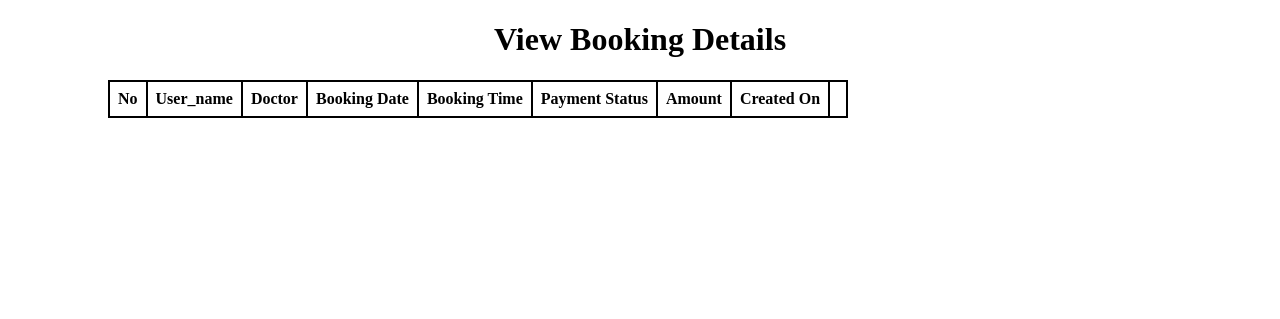
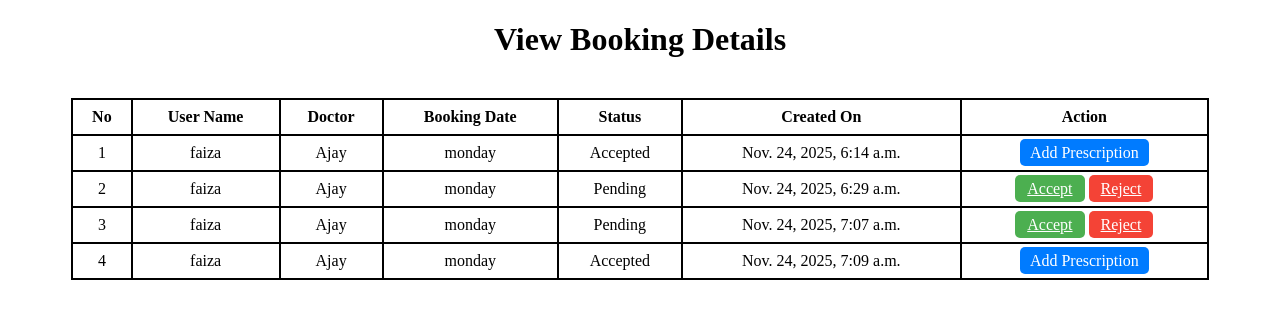
Before and after one commit to unityhealthcare2025-star/Healthcare, a Django app: page /ViewBooking in a window 1280 px wide. Shown: the top 319 px of the page. Run offline with Django 4.2, Linux system fonts and the light colour scheme; data comes from the database, SQL or seed files in the repository; data that the repository does not hold is empty.

Commit message:
24/11/2025

```diff
--- a/healthapp/urls.py
+++ b/healthapp/urls.py
@@ -3,6 +3,7 @@ from django.contrib import admin
 from django.urls import path
 
 from healthapp.views import *
+from healthapp import views
 
 urlpatterns = [
 # //////////////////////////// ADMIN /////////////////////////////
@@ -60,5 +61,13 @@ path('usersfeedback',FeedbackApiView.as_view(), name="usersfeedback"),
 path('doctors-by-hospital/<int:hospital_id>', DoctorsByHospitalAPIView.as_view()),
 path('doctorbooking/<int:id>', BookAppointmentAPIView.as_view()),
 path('availability/<int:doctor_id>', DoctorAvailabilityView.as_view(), name='doctor-availability'),
+path('bookdoctor/<int:lid>',BookDoctor.as_view(), name="bookdoctor"),
+path('BookingHistory/<int:lid>',BookingHistory.as_view(), name="BookingHistory"),
+path('ViewPrescription/<int:id>',ViewPrescriptionAPI.as_view(),name="ViewPrescription"),
+path('ProfileView',ProfileView.as_view(), name="ProfileView"),
+path('Feedback',FeedbackApi.as_view(), name="Feedback"),
+path('ChangePassword',ChangePasswordApi.as_view(), name="ChangePassword"),
+path('accept_booking/<int:id>/', views.accept_booking, name='accept_booking'),
+path('reject_booking/<int:id>/', views.reject_booking, name='reject_booking'),
 
 ]
--- a/healthapp/views.py
+++ b/healthapp/views.py
@@ -8,7 +8,7 @@ from django.shortcuts import render, redirect
 from django.views import View
 from django.http import HttpResponse
 
-from healthapp.serializers import BookingSerializer, ComplaintSerializer, DoctorFeedbackSerializer, LoginSerializer, RegisterSerializer, ViewHospitalSerializeclass
+from healthapp.serializers import *
 from .models import *  # Adjust import based on your project structure
 
 
@@ -137,7 +137,7 @@ class AddDoctor(View):
             f.LOGIN=LoginTable.objects.create(Username=request.POST['UserName'],Password=request.POST['Password'],UserType='Doctor')
             f.HOSPITAL=HospitalTable.objects.get(LOGIN_id=request.session['login_id'])
             f.save()
-            return HttpResponse('''<script>alert("Your old password was entered incorrectly.Please enter it again."); window.location="/UpdateProfile";</script>''')
+            return HttpResponse('''<script>alert("Added Successfully"); window.location="/ManageDoctor";</script>''')
 
 
 
@@ -245,6 +245,18 @@ class ViewBooking(View):
     def get(self,request):
         obj = BookingTable.objects.all()
         return render(request, "Doctor/ViewBooking.html",{'val':obj})
+
+def accept_booking(request, id):
+    booking = BookingTable.objects.get(id=id)
+    booking.Status = "Accepted"
+    booking.save()
+    return redirect('/ViewBooking')  # your booking list page
+
+def reject_booking(request, id):
+    booking = BookingTable.objects.get(id=id)
+    booking.Status = "Rejected"
+    booking.save()
+    return redirect('/ViewBooking')
 
 class UpdateDrProfile(View):
     def get(self,request):
@@ -483,76 +495,92 @@ from django.utils.dateparse import parse_time
 
 class DoctorAvailabilityView(APIView):
     def get(self, request, doctor_id):
+        c = ScheduleTable.objects.filter(DOCTOR__id = doctor_id)
+        serializer = SchedulSerailizer(c,many=True)
+        print("--------------->", serializer.data)
+        return Response(serializer.data,status=HTTP_200_OK)
+
+from rest_framework.views import APIView
+from rest_framework.response import Response
+from rest_framework.status import HTTP_400_BAD_REQUEST, HTTP_200_OK
+from .models import BookingTable, ScheduleTable, UserTable
+from datetime import datetime, timedelta
+
+class BookDoctor(APIView):
+    def post(self, request, lid):
+        print("Request data:", request.data)
+        user = UserTable.objects.get(LOGIN__id = lid)
+        c = BookDoctorSerializer(data = request.data)
+
+        if c.is_valid():
+            c.save(USER=user,Status="Pending")
+            return Response(c.data, status=HTTP_200_OK)
+
+class BookingHistory(APIView):
+    def get(self,request,lid):
+        c = BookingTable.objects.filter(USER__LOGIN__id = lid)
+        serializer = BookingHistorySerializer(c, many=True)
+        print("----------------", serializer.data)
+        return Response(serializer.data, status = HTTP_200_OK)
+
+class ViewPrescriptionAPI(APIView):
+    def get(self,request,id):
+        c = Prescription.objects.filter(BOOKING = id)
+        serializer = PrescriptionSerializer(c, many=True)
+        print(serializer.data)
+        return Response(serializer.data, status = HTTP_200_OK)
+
+class ProfileView(APIView):
+    def get(self,request,lid):
+        c = UserTable.objects.filter(LOGIN_id =lid)
+        serializer = ProfileSerializer(c)
+        return Response(serializer.data, status = HTTP_200_OK)
+    def put(self,request,lid):
+        user = UserTable.objects.get(LOGIN_id = lid)
+        serializer = ProfileSerializer(user, data=request.data)
+        if serializer.is_valid():
+            serializer.save()
+            return Response(serializer.data, status=HTTP_200_OK)
+        return Response(serializer.error, status=HTTP_400_BAD_REQUEST)
+
+class FeedbackApi(APIView):
+    def post(self, request, lid):
+        print(request.data)
         try:
-            doctor = DoctorTable.objects.get(id=doctor_id)
-        except DoctorTable.DoesNotExist:
-            return Response({"error": "Doctor not found"}, status=status.HTTP_404_NOT_FOUND)
+            c = UserTable.objects.get(LOGIN_id=lid)
+        except UserTable.DoesNotExist:
+            return Response({"error": "User not found"}, status=status.HTTP_404_NOT_FOUND)
 
-        # For example: fetch availability for next 7 days
-        today = datetime.today().date()
-        next_seven_days = [today + timedelta(days=i) for i in range(7)]
+        d = DoctorFeedbackSerializer(data=request.data)
 
-        # Map of day names to dates in next week (Monday, Tuesday, etc)
-        day_name_to_dates = {}
-        for date in next_seven_days:
-            day_name = date.strftime("%A")  # e.g. "Monday"
-            if day_name not in day_name_to_dates:
-                day_name_to_dates[day_name] = []
-            day_name_to_dates[day_name].append(date.strftime("%Y-%m-%d"))
+        if d.is_valid():
+            d.save(USER=c)
+            return Response(d.data, status=status.HTTP_200_OK)
+        else:
+            return Response(d.errors, status=status.HTTP_400_BAD_REQUEST)
 
-        # Query DoctorAvailability for this doctor
-        availabilities = ScheduleTable.objects.filter(DOCTOR=doctor)
+class ChangePasswordApi(APIView):
+    def post(self,request,lid):
+        try:
+            # Get user login record
+            login_user = LoginTable.objects.get(id=lid)
+        except LoginTable.DoesNotExist:
+            return Response({'error': 'User not found'}, status=status.HTTP_404_NOT_FOUND)
 
-        # Build response: dates and available time slots per date
-        available_dates = []
-        slots_per_date = {}
+        old_password = request.data.get('old_password')
+        new_password = request.data.get('new_password')
+        confirm_password = request.data.get('confirm_password')
 
-        for availability in availabilities:
-            day = availability.Day_of_week
-            start_time = availability.Start_Time
-            end_time = availability.End_Time
+        if not all([old_password, new_password, confirm_password]):
+            return Response({'error': 'All fields are required'}, status=HTTP_400_BAD_REQUEST)
 
-            # For each date matching this day, create time slots
-            dates_for_day = day_name_to_dates.get(day, [])
+        if login_user.Password != old_password:
+            return Response({'error': 'Old password is incorrect'}, status=HTTP_400_BAD_REQUEST)
 
-            for date_str in dates_for_day:
-                available_dates.append(date_str)
-                # Build time slots between start_time and end_time (e.g. 30 min slots)
-                slots = []
+        if new_password != confirm_password:
+            return Response({'error': 'New password and confirmation do not match'}, status=HTTP_400_BAD_REQUEST)
 
-                # parse times
-                st = parse_time(str(start_time))
-                et = parse_time(str(end_time))
+        login_user.Password = new_password
+        login_user.save()
 
-                # time slot duration in minutes
-                slot_duration = 30
-
-                current_time = datetime.combine(datetime.strptime(date_str, "%Y-%m-%d"), st)
-                end_datetime = datetime.combine(datetime.strptime(date_str, "%Y-%m-%d"), et)
-
-                while current_time + timedelta(minutes=slot_duration) <= end_datetime:
-                    slot_str = current_time.strftime("%I:%M %p")  # e.g. "10:00 AM"
-                    slots.append(slot_str)
-                    current_time += timedelta(minutes=slot_duration)
-
-                # Add slots to slots_per_date
-                if date_str in slots_per_date:
-                    slots_per_date[date_str].extend(slots)
-                else:
-                    slots_per_date[date_str] = slots
-
-        # Remove duplicates in available_dates
-        available_dates = list(set(available_dates))
-        available_dates.sort()
-
-        # Optionally remove duplicate time slots in each date
-        for date_key in slots_per_date:
-            slots_per_date[date_key] = sorted(list(set(slots_per_date[date_key])))
-
-        data = {
-            "doctor": doctor.UserName,
-            "dates": available_dates,
-            "slots": slots_per_date
-        }
-        print('---------->', data)
-        return Response(data, status=status.HTTP_200_OK)
+        return Response({'message': 'Password changed successfully'}, status=HTTP_200_OK)
--- a/templates/Doctor/DoctorHome.html
+++ b/templates/Doctor/DoctorHome.html
@@ -84,7 +84,7 @@
        <input type="button" value="Logout"></a>
        </div>
  <div class="main-content">
-        <h1>Welcome to the Admin Dashboard</h1>
+        <h1>Welcome to the Doctor page</h1>
         <p>Select a function from the sidebar.</p>
     </div>
 </body>
--- a/templates/Doctor/viewBooking.html
+++ b/templates/Doctor/viewBooking.html
@@ -3,55 +3,85 @@
 <head>
     <meta charset="UTF-8">
     <meta name="viewport" content="width=device-width, initial-scale=1.0">
-    <title>Document</title>
+    <title>View Booking Details</title>
     <style>
-        th,td{
-
+        th, td {
             border: 2px solid;
-            padding:8px;
-
+            padding: 8px;
+            text-align: center;
         }
-        table{
-            border-collapse:collapse ;
-            margin-left: 100px;
+        table {
+            border-collapse: collapse;
+            margin: 40px auto;
+            width: 90%;
         }
-
+        h1 {
+            text-align: center;
+        }
+        .btn {
+            padding: 5px 12px;
+            border: none;
+            border-radius: 5px;
+            cursor: pointer;
+        }
+        .btn-accept {
+            background-color: #4CAF50;
+            color: white;
+        }
+        .btn-reject {
+            background-color: #f44336;
+            color: white;
+        }
+        a.btn-prescription {
+            background-color: #007bff;
+            color: white;
+            padding: 5px 10px;
+            border-radius: 5px;
+            text-decoration: none;
+        }
+        a.btn-prescription:hover {
+            background-color: #0056b3;
+        }
     </style>
 </head>
 <body>
-    <center>
+
     <h1>View Booking Details</h1>
-    </center>
+
     <table>
         <tr>
             <th>No</th>
-            <th>User_name</th>
+            <th>User Name</th>
             <th>Doctor</th>
             <th>Booking Date</th>
-            <th>Booking Time</th>
-            <th>Payment Status</th>
-            <th>Amount</th>
+            <!-- <th>Person</th> -->
+            <th>Status</th>
             <th>Created On</th>
-            <th></th>
+            <th>Action</th>
+        </tr>
 
-        </tr>
         {% for i in val %}
         <tr>
              <td>{{ forloop.counter }}</td>
                 <td>{{ i.USER.UserName }}</td>
-            <td>{{ i.DOCTOR.UserName }}</td>
-            <td>{{ i.Booking_date }}</td>
-            <td>{{ i.Booking_time }}</td>
-            <td>{{ i.Payment_status }}</td>
-            <td>{{ i.Amount }}</td>
+                <td>{{ i.SCHEDULEID.DOCTOR.UserName }}</td>
+                <td>{{ i.SCHEDULEID.Day_of_week }}</td>
+                <!-- <td>{{ i.count }}</td>  replaced Booking_time with count -->
+                <td>{{ i.Status }}</td>
                 <td>{{ i.Created_on }}</td>
-            <td><a href="/AddPrescription/{{i.id}}">Add Prescription</a></td>
-
-
+            <td>
+                {% if i.Status == "Pending" %}
+                    <a href="/accept_booking/{{ i.id }}" class="btn btn-accept">Accept</a>
+                    <a href="/reject_booking/{{ i.id }}" class="btn btn-reject">Reject</a>
+                {% elif i.Status == "Accepted" %}
+                    <a href="/AddPrescription/{{ i.id }}" class="btn-prescription">Add Prescription</a>
+                {% elif i.Status == "Rejected" %}
+                    <span style="color:red;">Rejected</span>
+                {% endif %}
+            </td>
         </tr>
         {% endfor %}
     </table>
 
-    </form>
 </body>
 </html>
--- a/templates/Hospital/HospitalHome.html
+++ b/templates/Hospital/HospitalHome.html
@@ -83,7 +83,7 @@
        <input type="button" value="Logout"></a>
       </div>
     <div class="main-content">
-        <h1>Welcome to the Admin Dashboard</h1>
+        <h1>Welcome to the Hospital page</h1>
         <p>Select a function from the sidebar.</p>
     </div>
 
```
Also changed, not shown: healthapp/models.py (+4 -6 lines), healthapp/serializers.py (+37 -1 lines), db.sqlite3, healthapp/migrations/0019_remove_bookingtable_amount_and_more.py (added), healthapp/migrations/0020_alter_bookingtable_booking_date.py (added), healthapp/migrations/0021_alter_bookingtable_booking_date.py (added), healthapp/migrations/0022_remove_bookingtable_count.py (added), healthapp/migrations/0023_bookingtable_booking_time.py (added), healthapp/migrations/0024_remove_bookingtable_booking_date_and_more.py (added), healthapp/migrations/0025_bookingtable_booking_date.py (added). Lines whose indentation alone changed are shown as unchanged.
